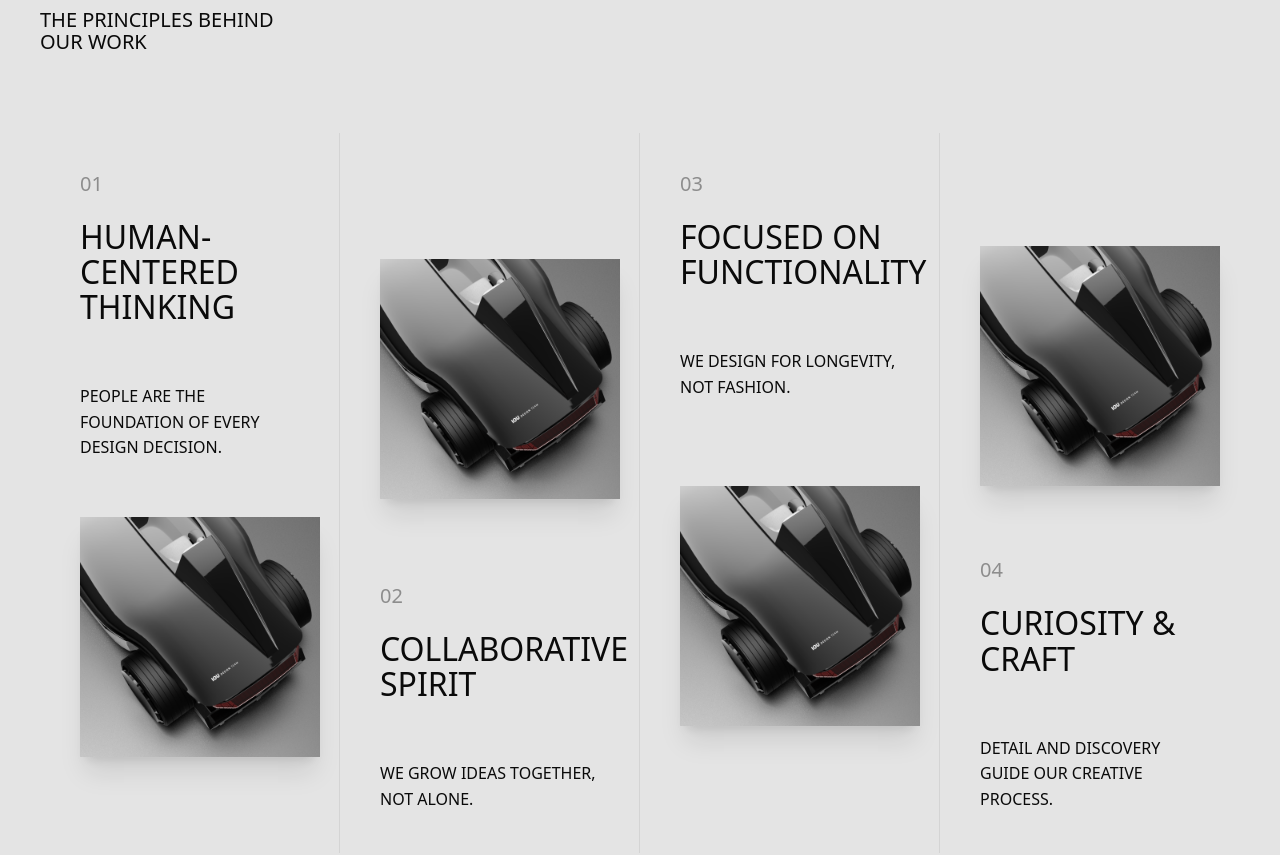
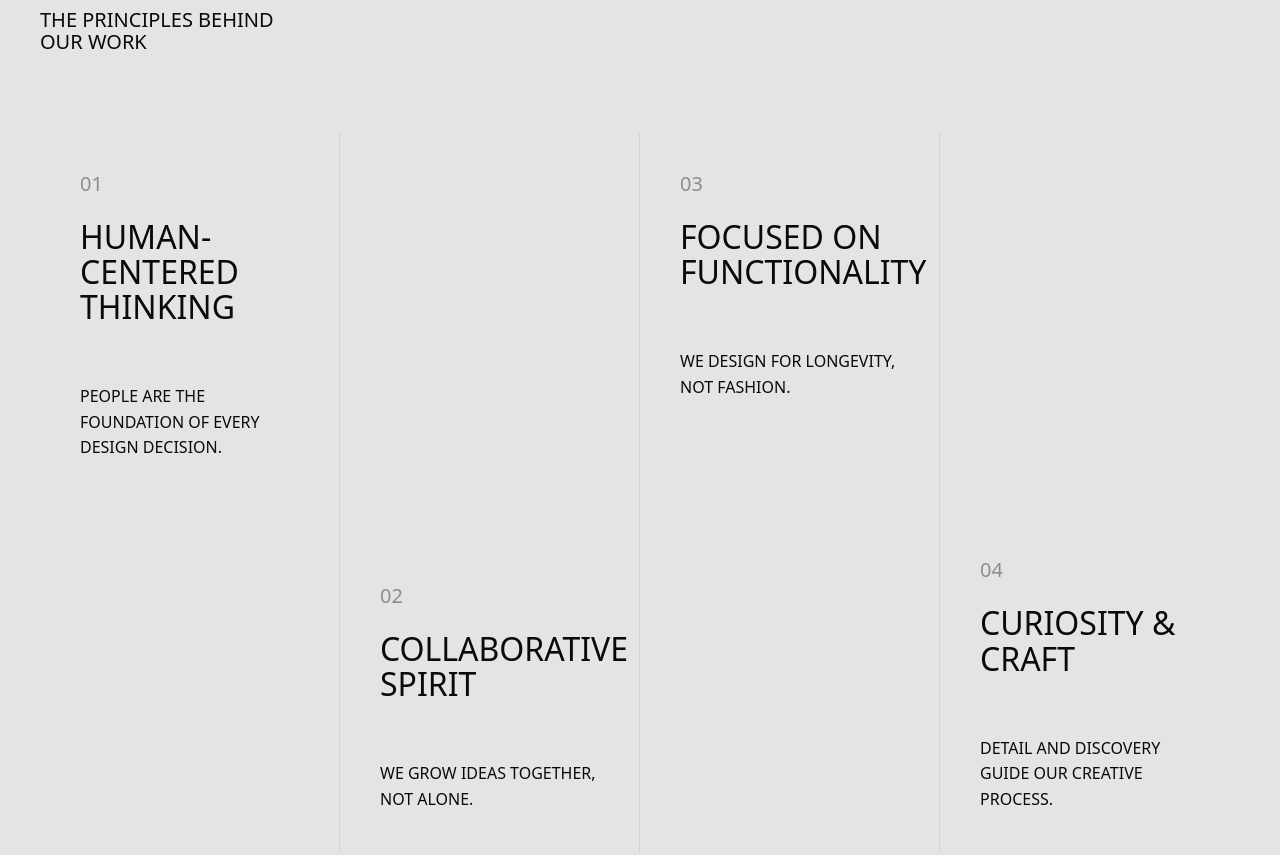
Before and after one commit to rikobediatra/IOU-studio, a Next.js app: page /about in a window 1280 px wide. Shown: the part 3060-3915 px from the top of the page. Built offline with nearby package versions, Linux system fonts and the light colour scheme.

Commit message:
Enhance: set hover effect in approach detail on about pages

```diff
--- a/src/components/sections/about/ApproachDetail.jsx
+++ b/src/components/sections/about/ApproachDetail.jsx
@@ -1,21 +1,27 @@
+"use client";
+
 import Image from "next/image";
 import { motion } from "framer-motion";
+import { useState } from "react";
 
 export default function ApproachDetail({ item, index }) {
+  const [hovered, setHovered] = useState(false);
   const isEven = Number(index) % 2 === 0;
   const fadeDown = {
     hidden: { opacity: 0, y: -40 },
-    show: { opacity: 1, y: 0 }
+    show: { opacity: 1, y: 0 },
   };
   const fadeUp = {
     hidden: { opacity: 0, y: 40 },
-    show: { opacity: 1, y: 0 }
+    show: { opacity: 1, y: 0 },
   };
 
   return (
     <div
       key={index}
-      className="relative lg:min-h-180 p-10  lg:border-r last:border-r-0 flex flex-row lg:flex-col justify-between"
+      className="group relative lg:min-h-180 p-10  lg:border-r last:border-r-0 flex flex-row lg:flex-col justify-between"
+      onMouseEnter={() => setHovered(true)}
+      onMouseLeave={() => setHovered(false)}
     >
       {/* BUFFER TO MAKE UI MORE CLEAN */}
       {!isEven && <div className="hidden lg:block"></div>}
@@ -31,12 +37,8 @@ export default function ApproachDetail({ item, index }) {
           transition={{ duration: 0.8, ease: [0.22, 1, 0.36, 1] }}
         >
           <h4 className="text-foreground/40 mb-6">{item.number}</h4>
-          <h3 className="lg:max-w-52">
-            {item.title}
-          </h3>
-          <p className="text-[16px] lg:max-w-80 mt-15">
-            {item.description}
-          </p>
+          <h3 className="lg:max-w-52">{item.title}</h3>
+          <p className="text-[16px] lg:max-w-80 mt-15">{item.description}</p>
         </motion.div>
       )}
 
@@ -44,9 +46,12 @@ export default function ApproachDetail({ item, index }) {
       <motion.div
         className="hidden lg:block relative w-60 h-60 mx-auto shadow-xl"
         initial={{ opacity: 0, scale: 0.9 }}
-        whileInView={{ opacity: 1, scale: 1 }}
-        transition={{ duration: 0.7 }}
-        viewport={{ once: true }}
+        animate={
+          hovered
+            ? { opacity: 1, scale: 1, y: 0 }
+            : { opacity: 0, scale: 0.9, y: 20 }
+        }
+        transition={{ duration: 0.4, ease: "easeOut" }}
       >
         <Image
           src="/images/approach/Approach.png"
@@ -67,12 +72,8 @@ export default function ApproachDetail({ item, index }) {
           transition={{ duration: 0.8, ease: [0.22, 1, 0.36, 1] }}
         >
           <h4 className="text-foreground/40 mb-6">{item.number}</h4>
-          <h3 className="mb-6">
-            {item.title}
-          </h3>
-          <p className="text-[16px] max-w-80 mt-15">
-            {item.description}
-          </p>
+          <h3 className="mb-6">{item.title}</h3>
+          <p className="text-[16px] max-w-80 mt-15">{item.description}</p>
         </motion.div>
       )}
 
```
